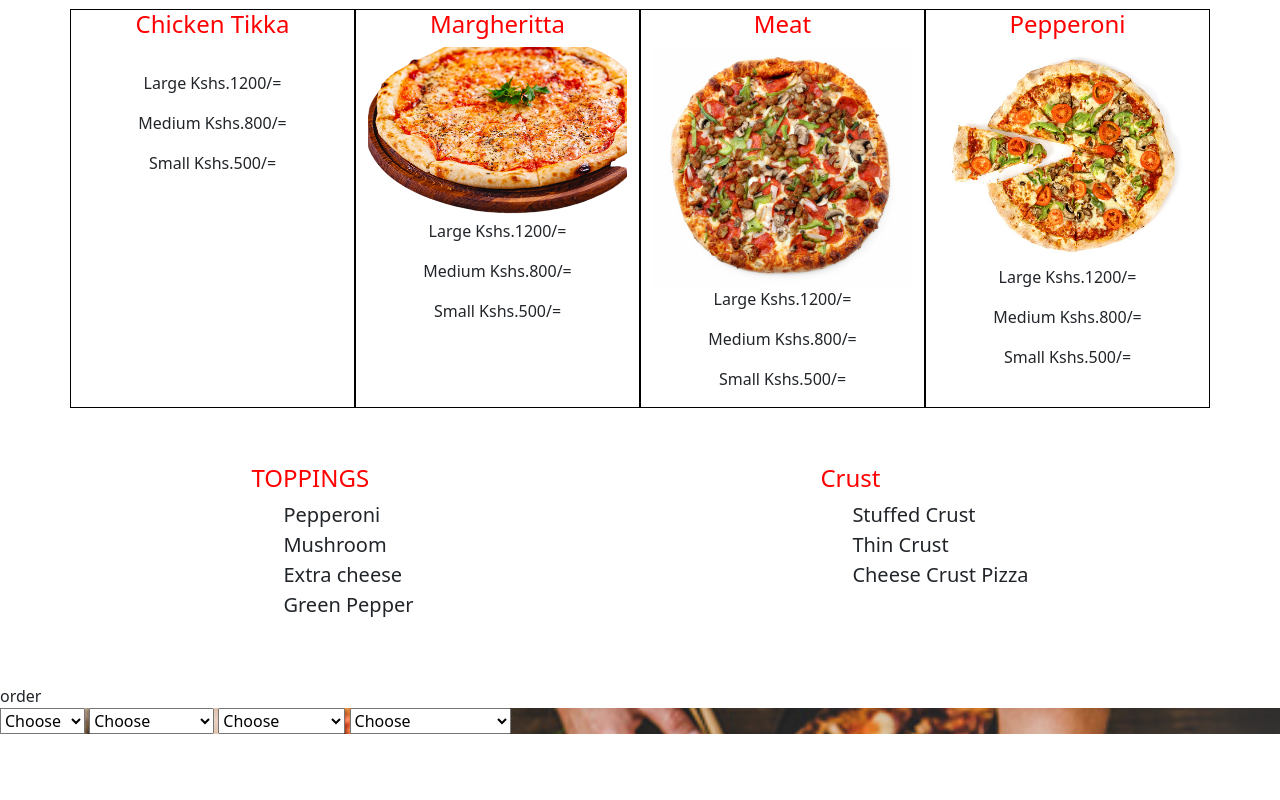
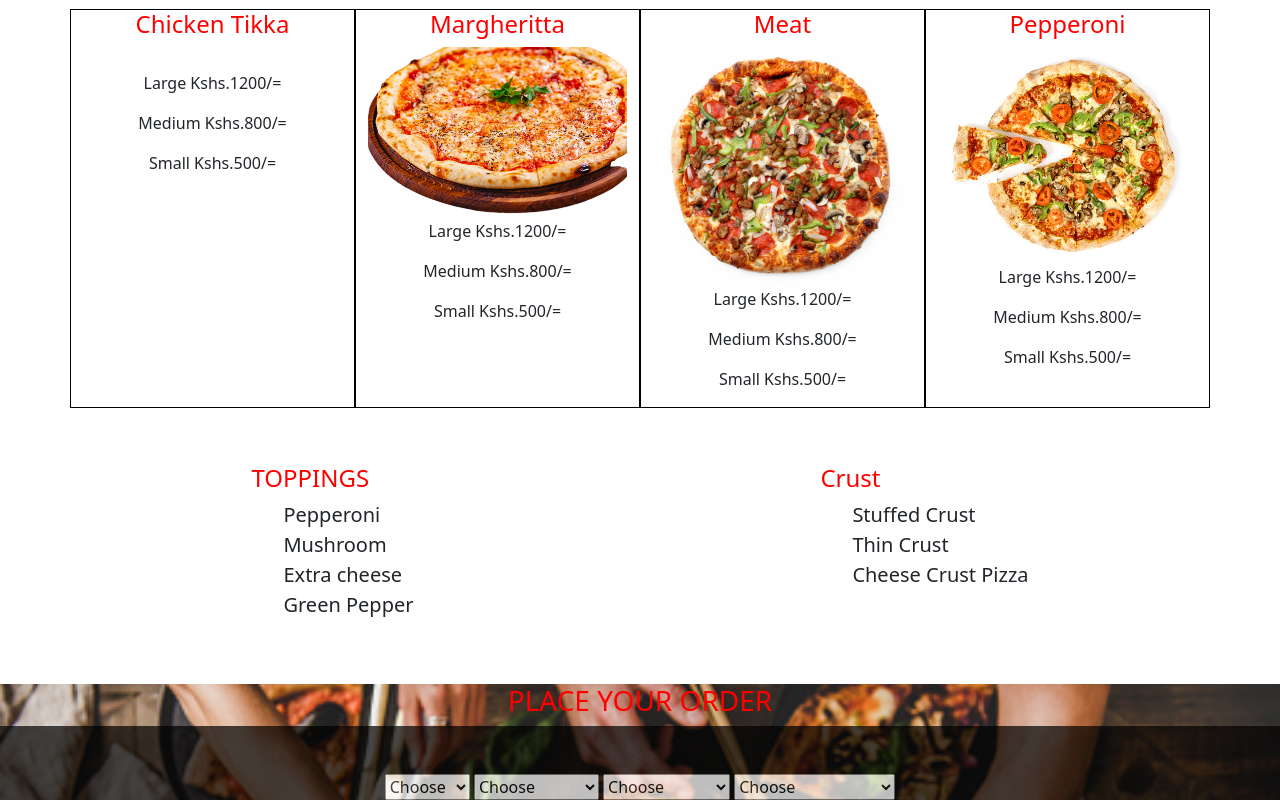
Before and after one commit to GeorgeM101/PizzaPalace, a plain HTML site: page index.html in a window 1280 px wide. Shown: the part 565-1365 px from the top of the page. Before the commit the page ends 1299 px from the top, so only its background shows below. Drawn offline with nearby package versions, Linux system fonts and the light colour scheme.

Commit message:
Added bg color

```diff
--- a/index.css
+++ b/index.css
@@ -83,7 +83,16 @@ h4 {
 }
 
 /* order */
-.order {
+.container-2 {
   background-image: url(./img/together.jpg);
   background-size: cover;
+  text-transform: uppercase;
+  text-align: center;
+  color: red;
 }
+.order {
+  align-items: center;
+  text-align: center;
+  background-color: black;
+  opacity: 0.7;
+}
--- a/index.html
+++ b/index.html
@@ -84,8 +84,12 @@
          </div>
      </div>
 
-    order
+    <!-- order -->
+    <div class="container-2">
+        <h3>place your order</h3>
      <div class="order">
+         <br>
+         <br>
              <select name="" id="">
                  <h6>Select size</h6>
                 <option value="">Choose</option>
@@ -117,6 +121,7 @@
                     <option value="">Cheese crust Pizza</option>
                 </select>
      </div>
+    </div>
 
 </body>
 </html>
```
